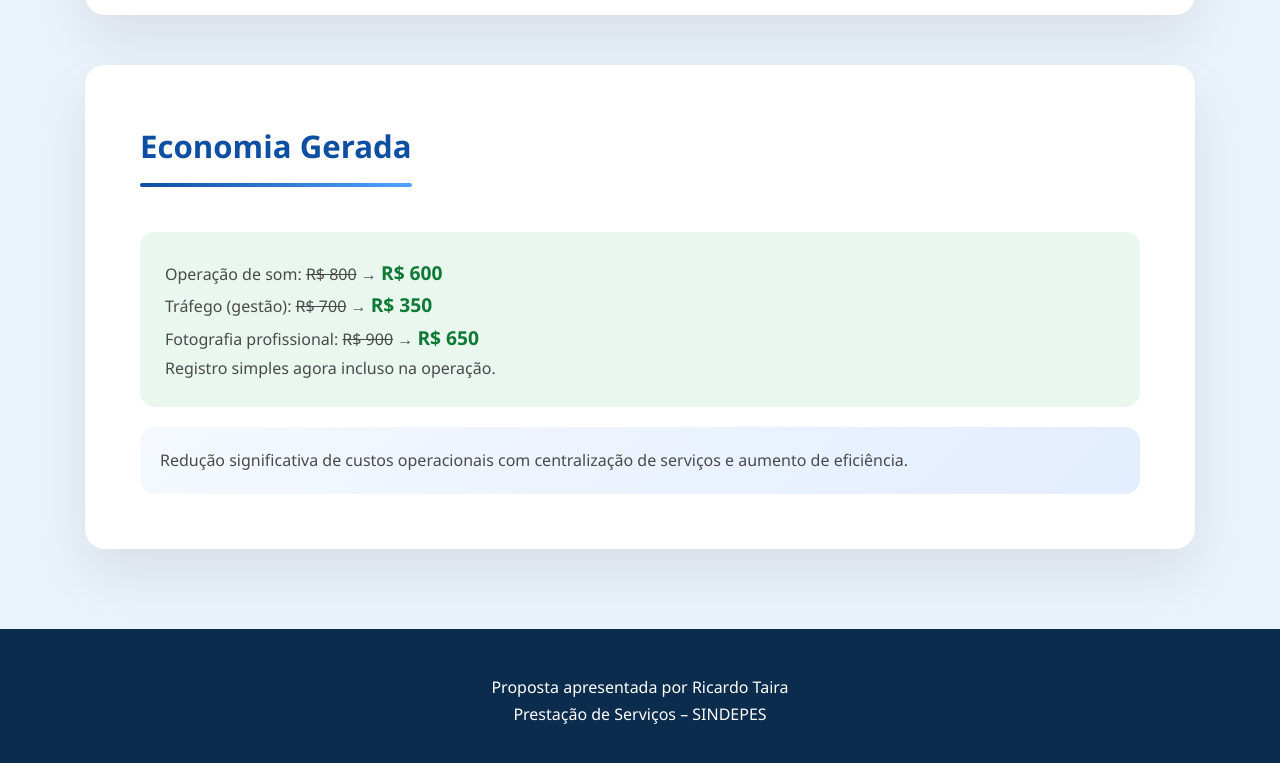
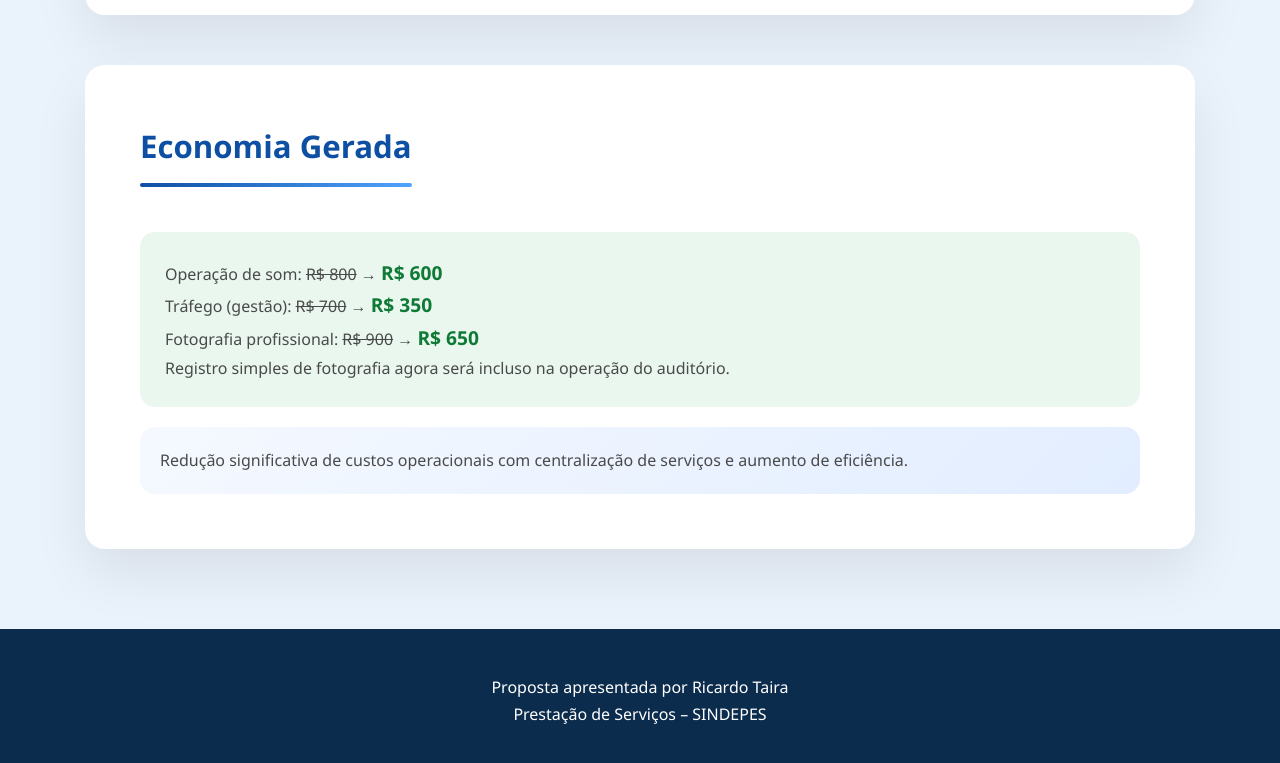
Before and after one commit to ricardotaira7/proposta-sindepes, a plain HTML site: page index.html in a window 1280 px wide. Shown: the part 2812-3575 px from the top of the page. Drawn offline with Linux system fonts and the light colour scheme.

Commit message:
index.html

```diff
--- a/index.html
+++ b/index.html
@@ -264,7 +264,7 @@ footer{
     <p>Operação de som: <s>R$ 800</s> → <strong>R$ 600</strong></p>
     <p>Tráfego (gestão): <s>R$ 700</s> → <strong>R$ 350</strong></p>
     <p>Fotografia profissional: <s>R$ 900</s> → <strong>R$ 650</strong></p>
-    <p>Registro simples agora incluso na operação.</p>
+    <p>Registro simples de fotografia agora será incluso na operação do auditório.</p>
   </div>
 
   <div class="highlight">
```
